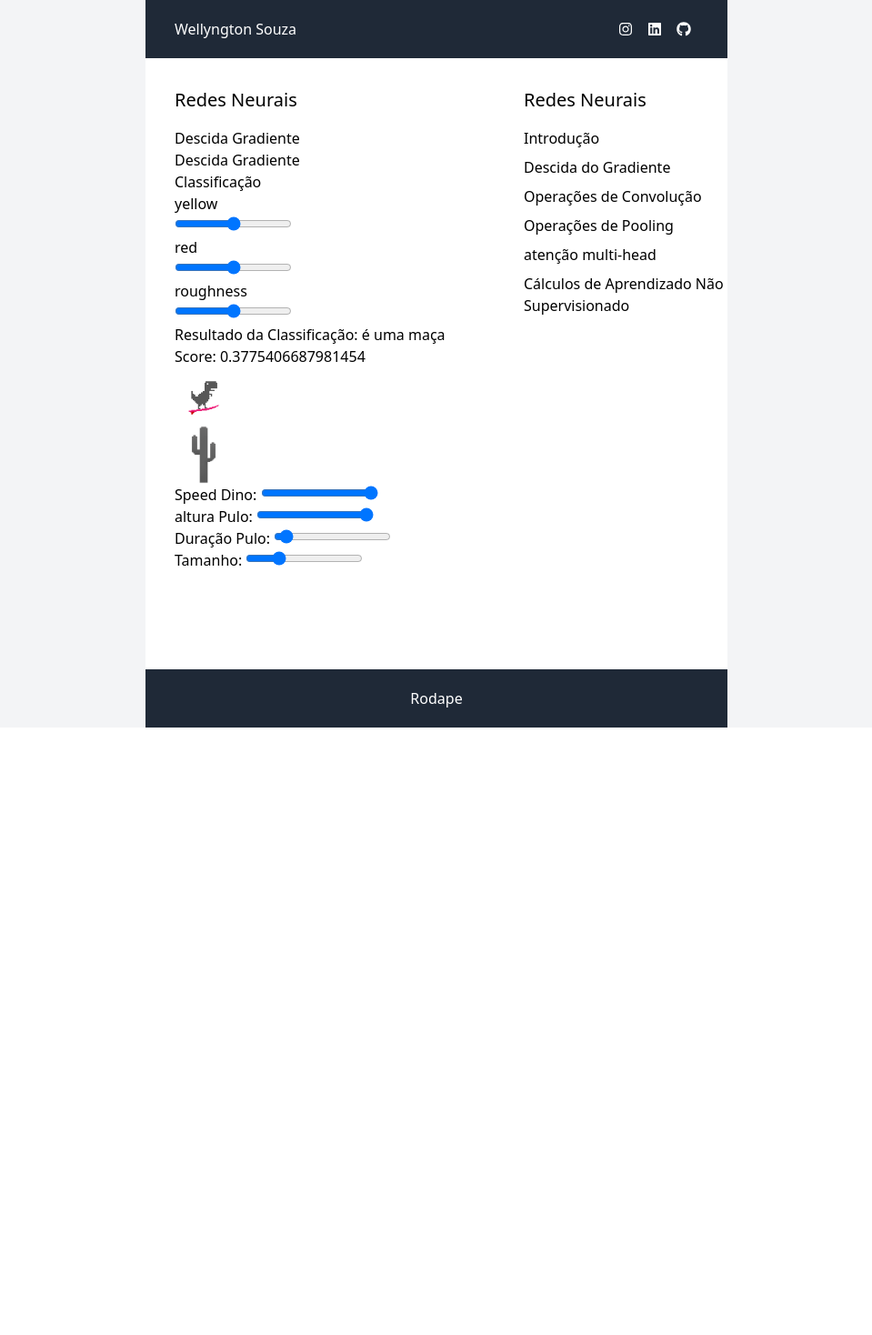
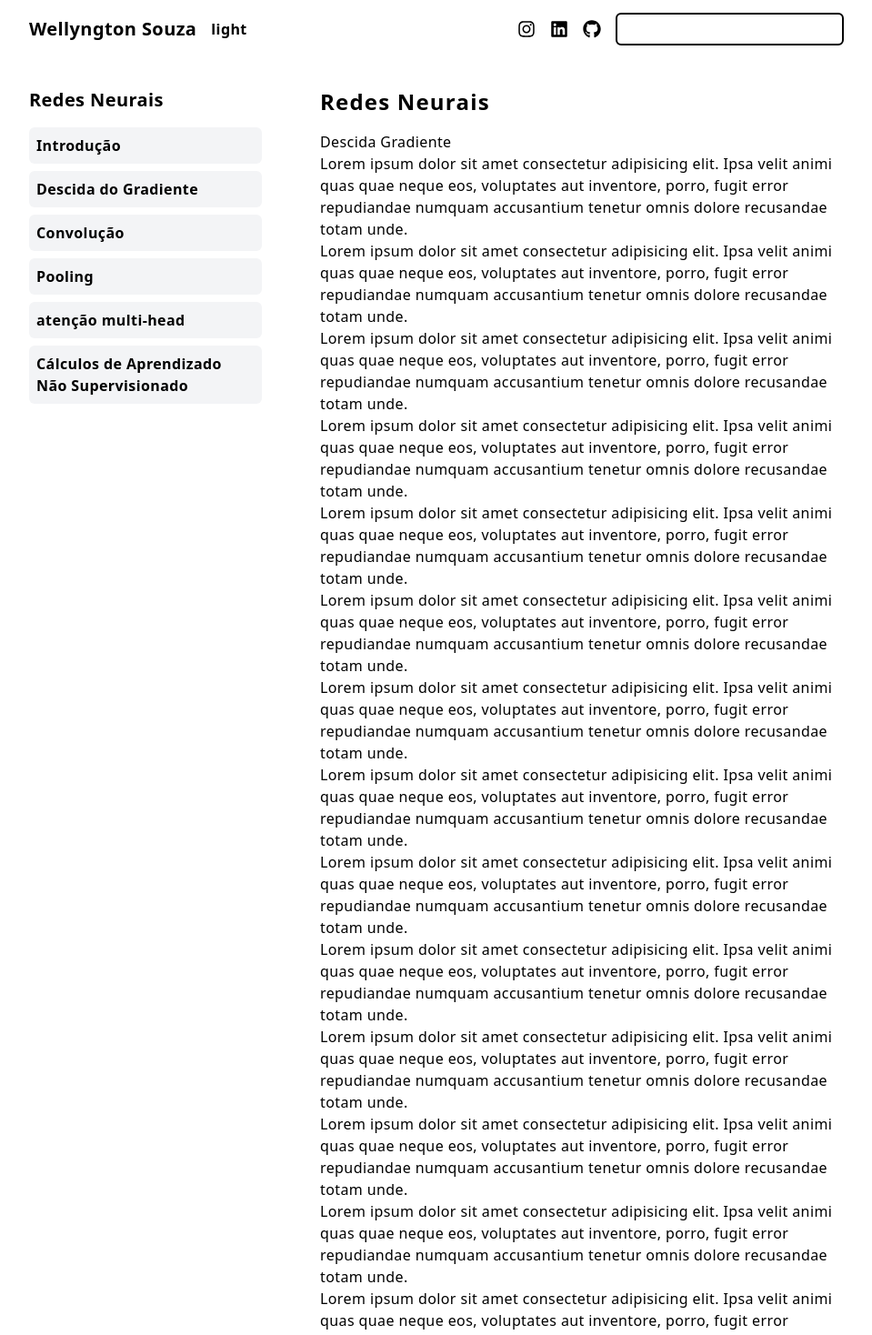
Before and after one commit to wellyngton-souza/rede-neural-artigo, a React (Create React App) app: page /teorica/gradiente in a window 1280 px wide. Shown: the top 1468 px of the page at 91% size, without its empty margins (160-1119 px from the left). Before the commit the page ends 800 px from the top, so only its background shows below. Built offline with nearby package versions, Linux system fonts and the light colour scheme.

Commit message:
style: changing the design

```diff
--- a/postcss.config.js
+++ b/postcss.config.js
@@ -1,3 +1,4 @@
+// postcss.config.js
 module.exports = {
   plugins: {
     tailwindcss: {},
--- a/src/components/footer.tsx
+++ b/src/components/footer.tsx
@@ -1,6 +1,10 @@
-const Rodape = () =>{
+interface ThemeProps{
+    theme: string
+}
+
+const Rodape: React.FC<ThemeProps> = ({ theme }) =>{
     return(
-        <div className="h-16 flex items-center justify-center text-white px-8 bg-gray-800">
+        <div className={`h-16 flex items-center justify-center px-8 ${theme}`}>
             <p>Rodape</p>
         </div>
     )
--- a/src/components/navbar.tsx
+++ b/src/components/navbar.tsx
@@ -1,19 +1,32 @@
 import { FaInstagram, FaLinkedin, FaGithub } from 'react-icons/fa';
 
-const NavBar = () =>{
+interface ThemeProps{
+    theme: string,
+    mudarDark: Function
+}
+
+const NavBar: React.FC<ThemeProps> = ({ theme, mudarDark }) =>{
+    const toggleTheme = () =>{
+        mudarDark();
+    }
+
     return(
-        <div className="h-16 flex items-center justify-between text-white px-8 bg-gray-800">
-            <p>Wellyngton Souza</p>
-            <div className="flex">
+        <div className={`h-16 flex items-center justify-between px-8 font-bold`}>
+            <div className='flex'>
+                <p className="text-xl">Wellyngton Souza</p>
+                <button className='mx-4 hidden md:block' onClick={toggleTheme}>{theme}</button>
+            </div>
+            <div className="flex items-center">
                 <a className="px-2 hover:text-red-500" href="https://www.instagram.com/wellyngtoonsouza/" target="_blank" rel="noreferrer">
-                <FaInstagram />
+                    <FaInstagram size={20} />
                 </a>
                 <a className="px-2 hover:text-blue-500" href="https://linkedin.com/in/wellyngton-de-souza/" target="_blank" rel="noreferrer">
-                <FaLinkedin />
+                    <FaLinkedin size={20} />
                 </a>
                 <a className="px-2 hover:text-gray-500" href="https://github.com/wellyngton-souza" target="_blank" rel="noreferrer">
-                <FaGithub />
+                    <FaGithub size={20} />
                 </a>
+                <input className={`px-2 py-1 ml-2 hidden md:block rounded-md bg-transparent font-medium border-2 outline-none ${theme === "dark" ? "border-white" : "border-black"}`} type="text" />
             </div>
         </div>
     )
--- a/src/content/Intro.tsx
+++ b/src/content/Intro.tsx
@@ -2,7 +2,7 @@ const Intro = () =>{
   return (
     <>
         <p className="text-justify">Você já se perguntou, o que é uma rede neural ?</p>
-        <p className="text-justify">Rede neural possuir uma estrutura que consiste em (っ◔◡◔)っ ♥ imitar ♥ o funcionamento do celebro humano, nela utilizasse de unidades interconectadas chamada neurônios, sendo bastante utilizada para processamento de dados, em tarefas que incluem reconhecimento de padrões, classificação, regressão entre outros.</p>
+        <p className="text-justify">Rede neural possui uma estrutura que consiste em (っ◔◡◔)っ ♥ imitar ♥ o funcionamento do celebro humano, nela utilizasse de unidades interconectadas chamada neurônios, sendo bastante utilizada para processamento de dados, em tarefas que incluem reconhecimento de padrões, classificação, regressão entre outros.</p>
         <p className="text-lg pt-2 mb-1">Conversão notas de Alunos</p>
         <div className="flex justify-center">
           <img className="max-h-64 mt-4" src="https://upload.wikimedia.org/wikipedia/commons/3/3d/Neural_network.svg" alt="imagem generica" />
--- a/src/content/descidaGradiente.tsx
+++ b/src/content/descidaGradiente.tsx
@@ -2,7 +2,26 @@ const DescidaGradiente = () =>{
     return (
       <>
           <h2 className="text-lg pb-2">Descida Gradiente</h2>
-          Descida Gradiente
+          <p className="text-justify">Lorem ipsum dolor sit amet consectetur adipisicing elit. Ipsa velit animi quas quae neque eos, voluptates aut inventore, porro, fugit error repudiandae numquam accusantium tenetur omnis dolore recusandae totam unde.</p>
+          <p className="text-justify">Lorem ipsum dolor sit amet consectetur adipisicing elit. Ipsa velit animi quas quae neque eos, voluptates aut inventore, porro, fugit error repudiandae numquam accusantium tenetur omnis dolore recusandae totam unde.</p>
+          <p className="text-justify">Lorem ipsum dolor sit amet consectetur adipisicing elit. Ipsa velit animi quas quae neque eos, voluptates aut inventore, porro, fugit error repudiandae numquam accusantium tenetur omnis dolore recusandae totam unde.</p>
+          <p className="text-justify">Lorem ipsum dolor sit amet consectetur adipisicing elit. Ipsa velit animi quas quae neque eos, voluptates aut inventore, porro, fugit error repudiandae numquam accusantium tenetur omnis dolore recusandae totam unde.</p>
+          <p className="text-justify">Lorem ipsum dolor sit amet consectetur adipisicing elit. Ipsa velit animi quas quae neque eos, voluptates aut inventore, porro, fugit error repudiandae numquam accusantium tenetur omnis dolore recusandae totam unde.</p>
+          <p className="text-justify">Lorem ipsum dolor sit amet consectetur adipisicing elit. Ipsa velit animi quas quae neque eos, voluptates aut inventore, porro, fugit error repudiandae numquam accusantium tenetur omnis dolore recusandae totam unde.</p>
+          <p className="text-justify">Lorem ipsum dolor sit amet consectetur adipisicing elit. Ipsa velit animi quas quae neque eos, voluptates aut inventore, porro, fugit error repudiandae numquam accusantium tenetur omnis dolore recusandae totam unde.</p>
+          <p className="text-justify">Lorem ipsum dolor sit amet consectetur adipisicing elit. Ipsa velit animi quas quae neque eos, voluptates aut inventore, porro, fugit error repudiandae numquam accusantium tenetur omnis dolore recusandae totam unde.</p>
+          <p className="text-justify">Lorem ipsum dolor sit amet consectetur adipisicing elit. Ipsa velit animi quas quae neque eos, voluptates aut inventore, porro, fugit error repudiandae numquam accusantium tenetur omnis dolore recusandae totam unde.</p>
+          <p className="text-justify">Lorem ipsum dolor sit amet consectetur adipisicing elit. Ipsa velit animi quas quae neque eos, voluptates aut inventore, porro, fugit error repudiandae numquam accusantium tenetur omnis dolore recusandae totam unde.</p>
+          <p className="text-justify">Lorem ipsum dolor sit amet consectetur adipisicing elit. Ipsa velit animi quas quae neque eos, voluptates aut inventore, porro, fugit error repudiandae numquam accusantium tenetur omnis dolore recusandae totam unde.</p>
+          <p className="text-justify">Lorem ipsum dolor sit amet consectetur adipisicing elit. Ipsa velit animi quas quae neque eos, voluptates aut inventore, porro, fugit error repudiandae numquam accusantium tenetur omnis dolore recusandae totam unde.</p>
+          <p className="text-justify">Lorem ipsum dolor sit amet consectetur adipisicing elit. Ipsa velit animi quas quae neque eos, voluptates aut inventore, porro, fugit error repudiandae numquam accusantium tenetur omnis dolore recusandae totam unde.</p>
+          <p className="text-justify">Lorem ipsum dolor sit amet consectetur adipisicing elit. Ipsa velit animi quas quae neque eos, voluptates aut inventore, porro, fugit error repudiandae numquam accusantium tenetur omnis dolore recusandae totam unde.</p>
+          <p className="text-justify">Lorem ipsum dolor sit amet consectetur adipisicing elit. Ipsa velit animi quas quae neque eos, voluptates aut inventore, porro, fugit error repudiandae numquam accusantium tenetur omnis dolore recusandae totam unde.</p>
+          <p className="text-justify">Lorem ipsum dolor sit amet consectetur adipisicing elit. Ipsa velit animi quas quae neque eos, voluptates aut inventore, porro, fugit error repudiandae numquam accusantium tenetur omnis dolore recusandae totam unde.</p>
+          <p className="text-justify">Lorem ipsum dolor sit amet consectetur adipisicing elit. Ipsa velit animi quas quae neque eos, voluptates aut inventore, porro, fugit error repudiandae numquam accusantium tenetur omnis dolore recusandae totam unde.</p>
+          <p className="text-justify">Lorem ipsum dolor sit amet consectetur adipisicing elit. Ipsa velit animi quas quae neque eos, voluptates aut inventore, porro, fugit error repudiandae numquam accusantium tenetur omnis dolore recusandae totam unde.</p>
+          <p className="text-justify">Lorem ipsum dolor sit amet consectetur adipisicing elit. Ipsa velit animi quas quae neque eos, voluptates aut inventore, porro, fugit error repudiandae numquam accusantium tenetur omnis dolore recusandae totam unde.</p>
+          <p className="text-justify">Lorem ipsum dolor sit amet consectetur adipisicing elit. Ipsa velit animi quas quae neque eos, voluptates aut inventore, porro, fugit error repudiandae numquam accusantium tenetur omnis dolore recusandae totam unde.</p>
       </>
     );
   }
--- a/src/content/gameDino/game.tsx
+++ b/src/content/gameDino/game.tsx
@@ -1,8 +1,6 @@
 import React, { useRef, useState, useEffect } from "react";
 import img_dino from "../../assets/gameDino/Dino_Surf.gif";
 import img_cacto from "../../assets/gameDino/cacto.png";
-
-import "../../styles/tailwind.css";
 
 const GameDino = () =>{
     const dino = useRef() as React.MutableRefObject<HTMLImageElement>;
--- a/src/pages/Home.tsx
+++ b/src/pages/Home.tsx
@@ -4,36 +4,43 @@ import { Link } from 'react-router-dom';
 import ClassificarFruta from '../content/classificaFruta';
 import RouteContent from '../routes/Content';
 import GameDino from '../content/gameDino/game';
+import React, { useState } from 'react';
 
 const Home = () =>{
+  const [theme, setTheme] = useState<string>("light");
+
+  const mudarDark = () =>{
+    setTheme(theme === "dark" ? "light" : "dark");
+  }
+
   return (
     <>
-      <main>
+      <main className={`text-${theme} bg-${theme}`}>
         <article>
           <section>
-            <div className="flex justify-center bg-gray-100">
-              <div className="md:w-9/12 xl:w-6/12 min-h-screen flex flex-col bg-white">
-                <NavBar />
+            <div className="flex justify-center tracking-wide">
+              <div className="md:w-9/12 xl:w-9/12 min-h-screen flex flex-col">
+                <NavBar theme={theme} mudarDark={mudarDark} />
                 <div className="md:flex grow">
+                  <div className="p-8 font-bold">
+                    <h1 className="text-xl pb-4">Redes Neurais</h1>
+                    <div className="w-64">
+                      <p className={`mb-2 p-2 hover:underline rounded-md ${theme === "dark" ? "bg-gray-800 text-white" : "bg-gray-100"}`}><Link to="intro">Introdução</Link></p>
+                      <p className={`my-2 p-2 hover:underline rounded-md ${theme === "dark" ? "bg-gray-800 text-white" : "bg-gray-100"}`}><Link to="gradiente">Descida do Gradiente</Link></p>
+                      <p className={`my-2 p-2 hover:underline rounded-md ${theme === "dark" ? "bg-gray-800 text-white" : "bg-gray-100"}`}><Link to="">Convolução</Link></p>
+                      <p className={`my-2 p-2 hover:underline rounded-md ${theme === "dark" ? "bg-gray-800 text-white" : "bg-gray-100"}`}><Link to="">Pooling</Link></p>
+                      <p className={`my-2 p-2 hover:underline rounded-md ${theme === "dark" ? "bg-gray-800 text-white" : "bg-gray-100"}`}><Link to="">atenção multi-head</Link></p>
+                      <p className={`my-2 p-2 hover:underline rounded-md ${theme === "dark" ? "bg-gray-800 text-white" : "bg-gray-100"}`}><Link to="">Cálculos de Aprendizado Não Supervisionado</Link></p>
+                    </div>
+                  </div>
                   <div className="min-w-96 p-8 grow">
-                    <h1 className="text-xl pb-4">Redes Neurais</h1>
+                    <h1 className="text-2xl tracking-wider font-bold pb-4">Redes Neurais</h1>
                     <RouteContent />
                     <ClassificarFruta />
                     <GameDino />
                   </div>
-                  <div className="p-8">
-                    <h1 className="text-xl pb-4">Redes Neurais</h1>
-                    <div className="w-64">
-                      <p className="mb-2 hover:underline"><Link to="intro">Introdução</Link></p>
-                      <p className="my-2 hover:underline"><Link to="gradiente">Descida do Gradiente</Link></p>
-                      <p className="my-2 hover:underline"><Link to="">Operações de Convolução</Link></p>
-                      <p className="my-2 hover:underline"><Link to="">Operações de Pooling</Link></p>
-                      <p className="my-2 hover:underline"><Link to="">atenção multi-head</Link></p>
-                      <p className="my-2 hover:underline"><Link to="">Cálculos de Aprendizado Não Supervisionado</Link></p>
-                    </div>
-                  </div>
                 </div>
-                <Rodape />
+                <Rodape theme={theme} />
               </div>
             </div>
           </section>
--- a/src/routes/App.tsx
+++ b/src/routes/App.tsx
@@ -2,6 +2,7 @@ import { BrowserRouter as Router, Route, Routes, Navigate } from 'react-router-d
 
 import Home from '../pages/Home';
 import "../styles/tailwind.css";
+import "../styles/scroll.css";
 
 const App = () =>{
   return (
--- /dev/null
+++ b/src/styles/scroll.css
@@ -0,0 +1,16 @@
+::-webkit-scrollbar {
+    width: 10px;
+    height: 10px;
+}
+
+/* Estilo do botão deslizante */
+::-webkit-scrollbar-thumb {
+    background: #4a4a4a;
+    border-radius: 5px;
+}
+
+/* Estilo da área de rolagem */
+::-webkit-scrollbar-track {
+    background: #f1f1f1;
+    border-radius: 5px;
+}
--- a/tailwind.config.js
+++ b/tailwind.config.js
@@ -7,7 +7,13 @@ module.exports = {
   ],
   theme: {
     extend: {
-
+      backgroundColor: {
+        'dark': '#112',
+        'light': '#999'
+      },
+      textColor: {
+        'dark': '#ccd',
+      },
     },
   },
   plugins: [],
```
